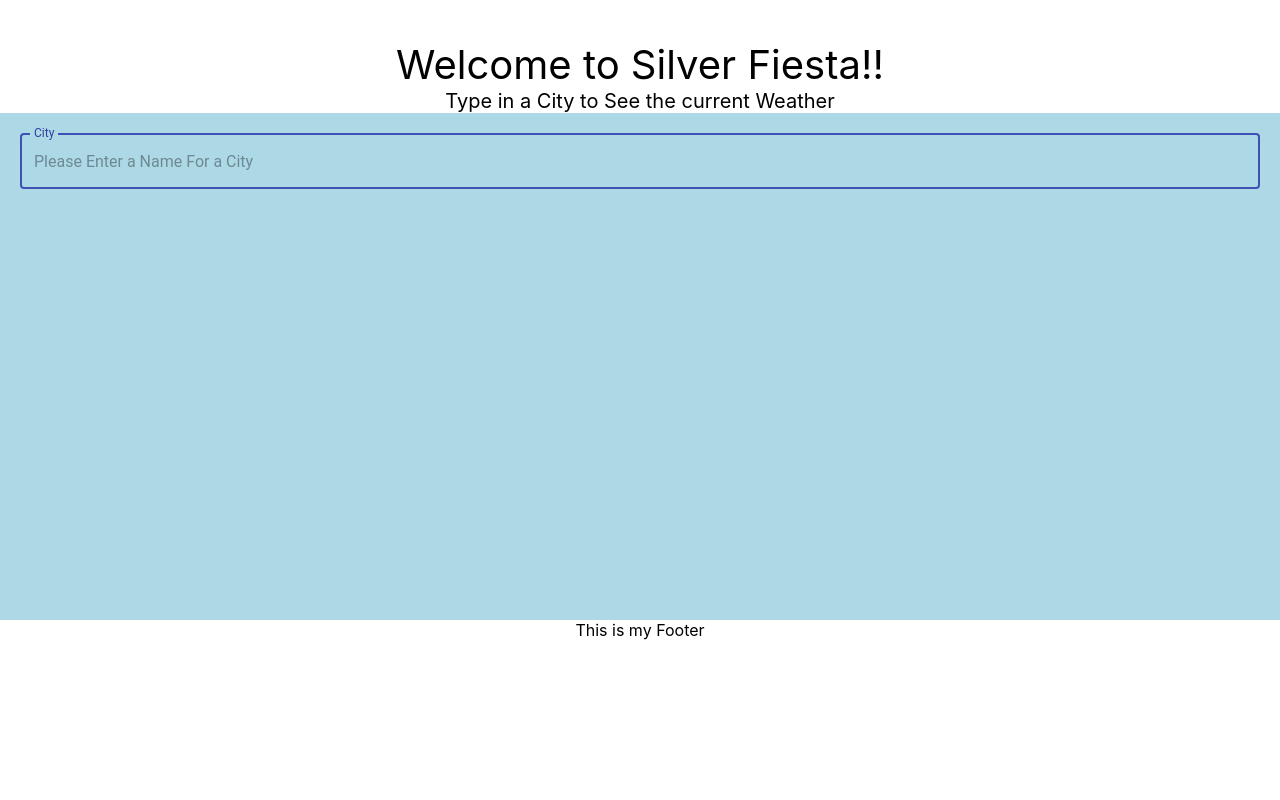
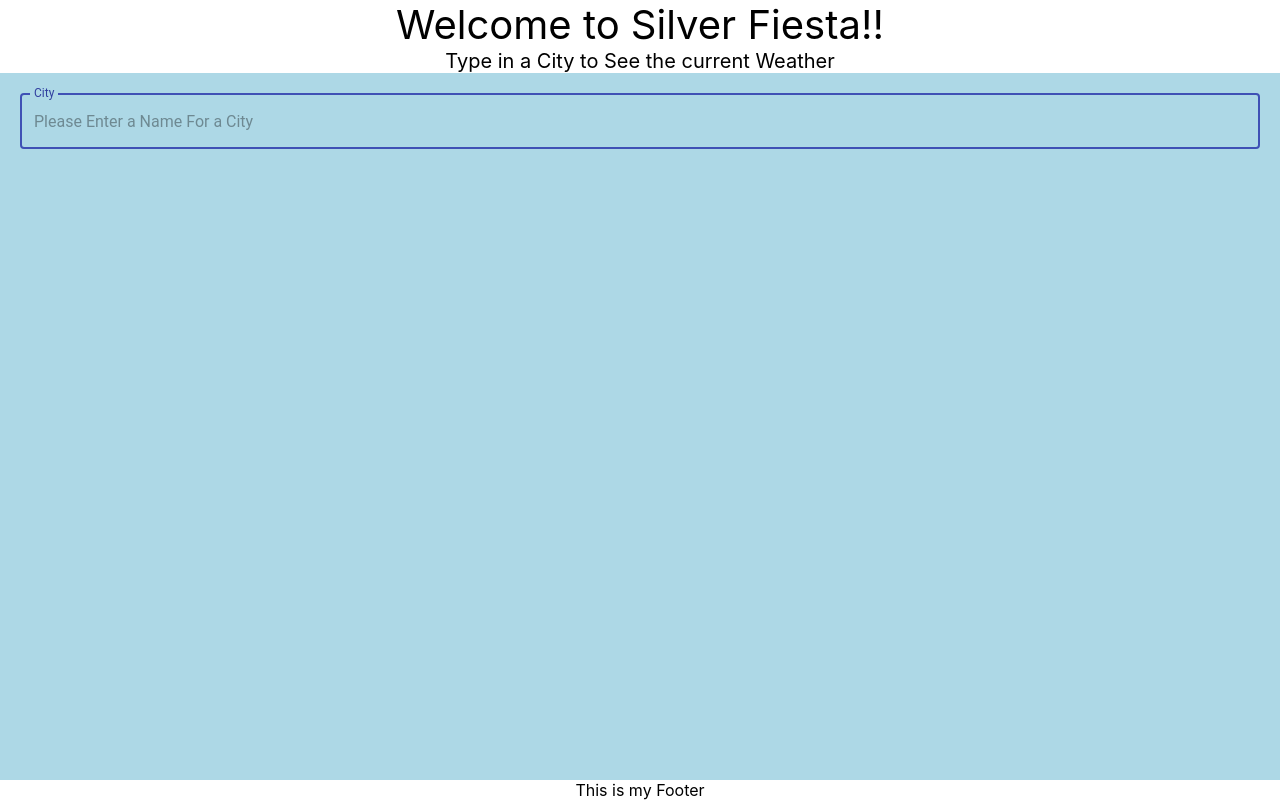
Before and after one commit to eltijuas1988/silver-fiesta, a React (Create React App) app: page / in a window 1280 px wide. Built offline with nearby package versions, Linux system fonts and the light colour scheme.

Commit message:
Fixed global styles for the app.

```diff
--- a/src/App.js
+++ b/src/App.js
@@ -24,10 +24,19 @@ const styles = {
     flexDirection: 'column',
     alignItems: 'center',
     justifyContent: 'space-between',
-    paddingTop: 40,
-    paddingBottom: 40,
-    height: 600,
+    height: '100%',
   },
+  '@global': {
+    html: {
+      height: '100%',
+    },
+    body: {
+      height: '100%',
+    },
+    '#root': {
+      height: '100%',
+    },
+  }
 }
 
 export default injectSheet(styles)(App)
--- a/src/Body/index.js
+++ b/src/Body/index.js
@@ -15,7 +15,7 @@ const styles = {
     boxSizing: 'border-box',
     padding: 20,
     width: '100%',
-    height: 600,
+    height: '100%',
     backgroundColor: "lightBlue",
   },
 }
```
